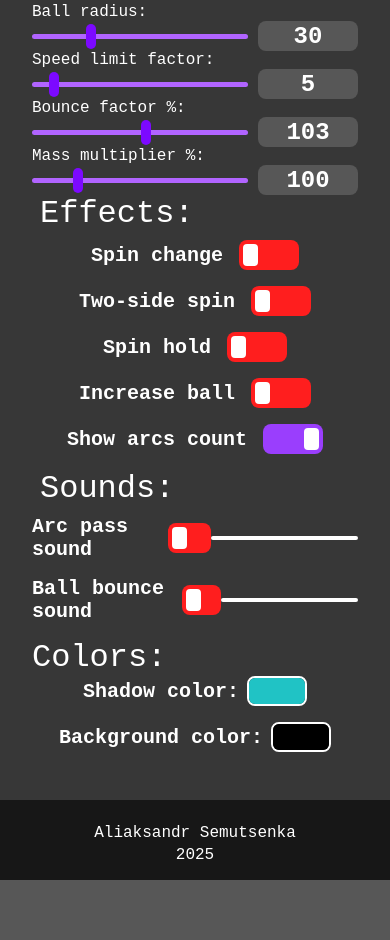
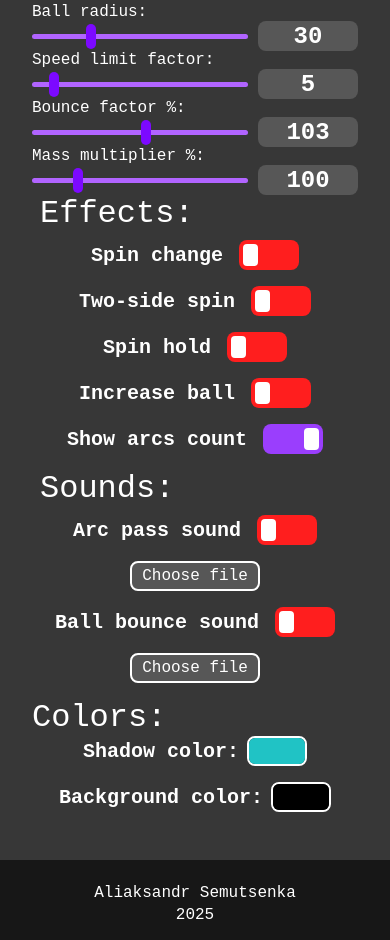
Before and after one commit to Zabrafax/adhd-trap, a plain HTML site: page index.html in a window 390 px wide. Shown: the part 996-1936 px from the top of the page. Before the commit the page ends 1876 px from the top, so only its background shows below. Drawn offline with Linux system fonts and the light colour scheme.

Commit message:
dropzones redisign

```diff
--- a/css/dropzones.css
+++ b/css/dropzones.css
@@ -1,8 +1,16 @@
 .dropzone__wrapper {
-    width: 200px;
-    height: 90%;
+    width: 130px;
+    height: 30px;
+
+    display: flex;
+    justify-content: center;
+    align-items: center;
 
     background-color: var(--color-background);
     border-radius: 8px;
     border: 2px solid white;
 }
+
+.dropzone__wrapper {
+    font-size: 16px;
+}
--- a/css/style.css
+++ b/css/style.css
@@ -284,6 +284,10 @@ footer p:first-of-type {
 }
 
 @media (max-width: 480px) {
+    .switch__dropzone__container {
+        flex-direction: column;
+        gap: 1rem;
+    }
 }
 
 @media (max-width: 768px) {
--- a/index.html
+++ b/index.html
@@ -198,7 +198,7 @@
 
                     <!-- Dropzone -->
                     <div class="dropzone__wrapper">
-
+                        <p>Choose file</p>
                     </div>
                 </div>
 
@@ -214,7 +214,7 @@
 
                     <!-- Dropzone -->
                     <div class="dropzone__wrapper">
-
+                        <p>Choose file</p>
                     </div>
                 </div>
             </div>
```
